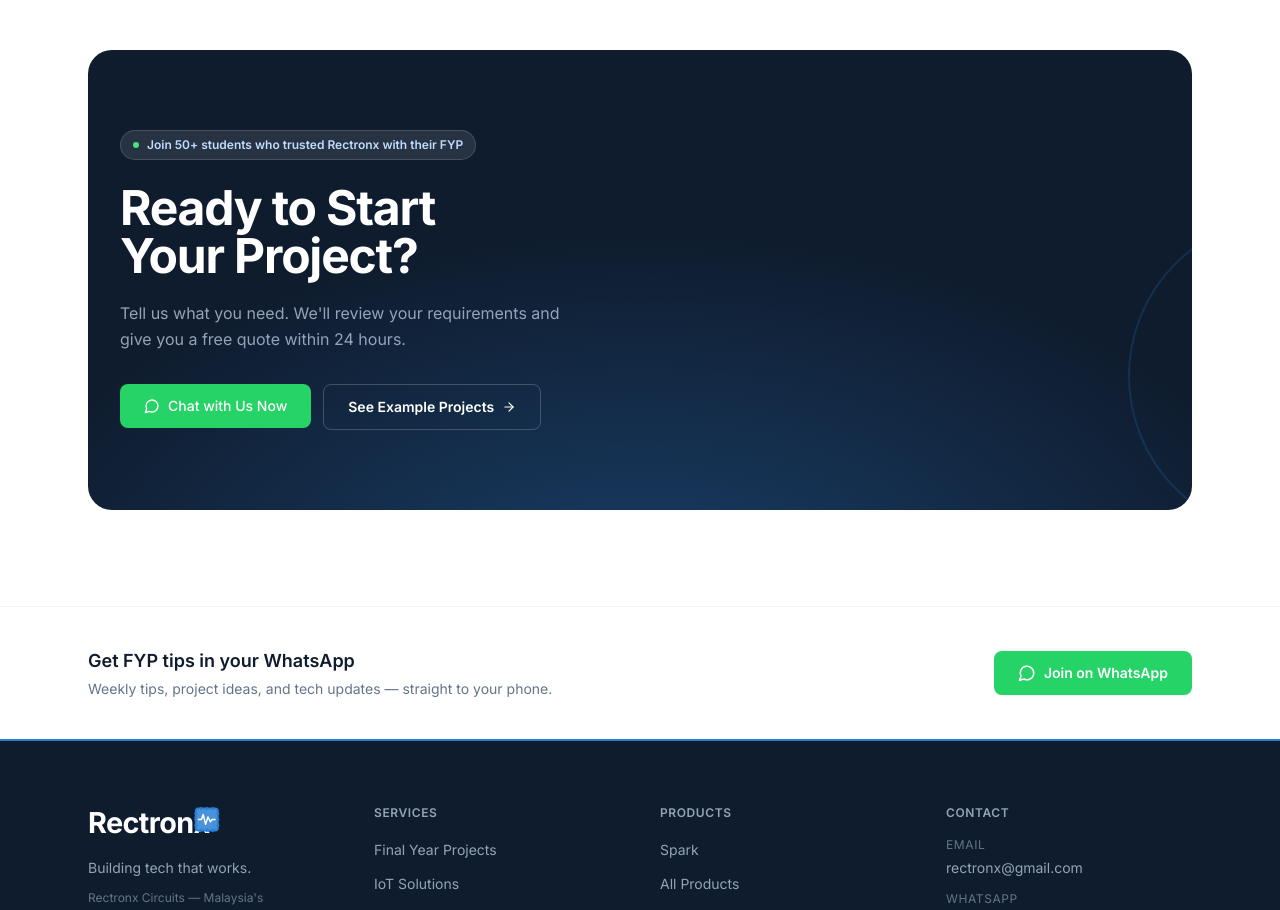
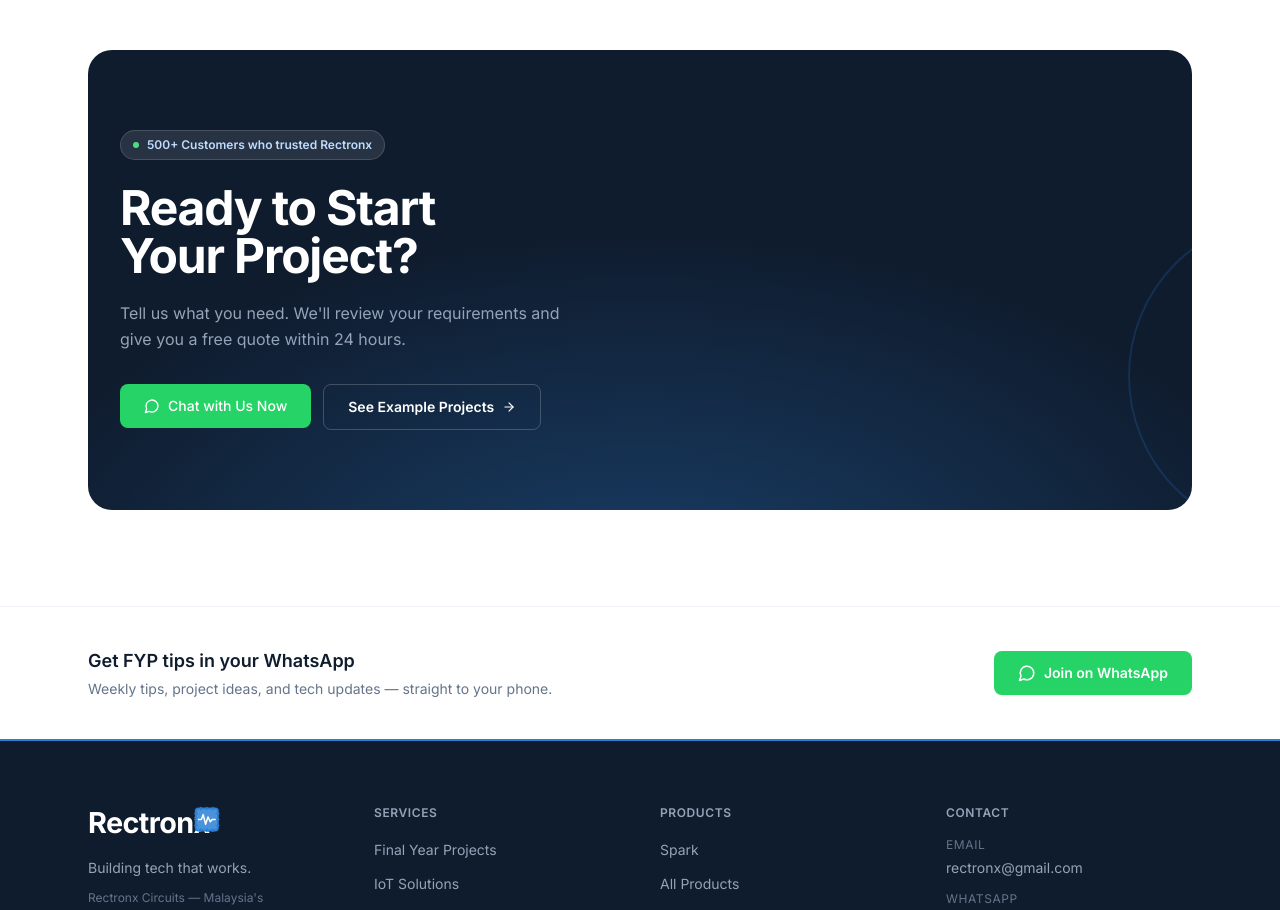
Before and after one commit to mahesh020795/rectronx-website, a Next.js app: page / in a window 1280 px wide. Shown: the part 4620-5530 px from the top of the page. Built offline with nearby package versions, Linux system fonts and the light colour scheme.

Commit message:
Update social proof badge to 500+ Customers

```diff
--- a/components/home/CallToAction.tsx
+++ b/components/home/CallToAction.tsx
@@ -32,7 +32,7 @@
             {/* Social proof */}
             <div className="inline-flex items-center gap-2 bg-white/10 border border-white/15 text-blue-200 text-xs font-semibold px-3 py-1.5 rounded-full mb-6 mx-auto sm:mx-0">
               <span className="w-1.5 h-1.5 rounded-full bg-green-400" />
-              Join 50+ students who trusted Rectronx with their FYP
+              500+ Customers who trusted Rectronx
             </div>
 
             <h2 className="text-4xl sm:text-5xl font-bold text-white tracking-tight leading-tight">
```
